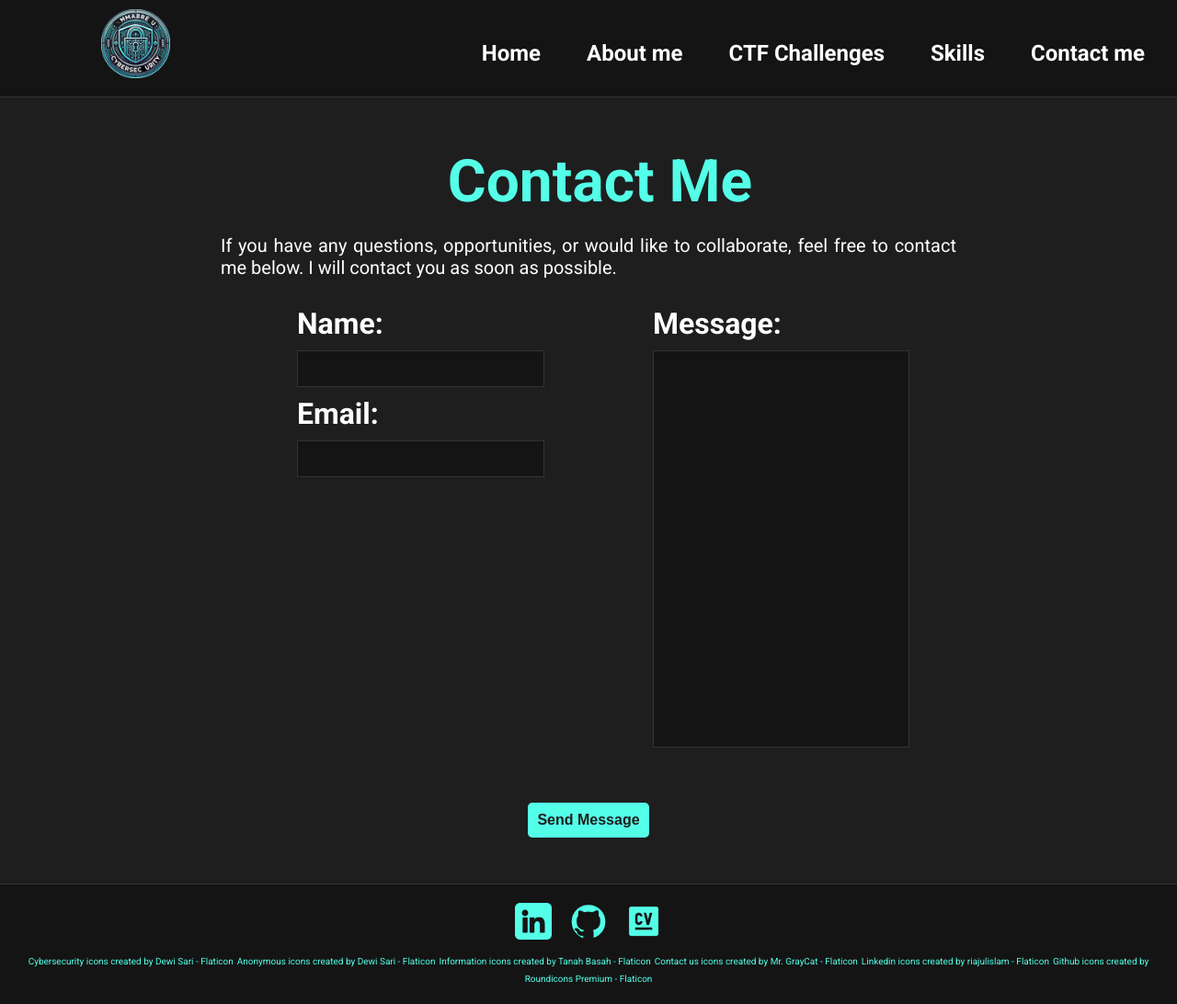
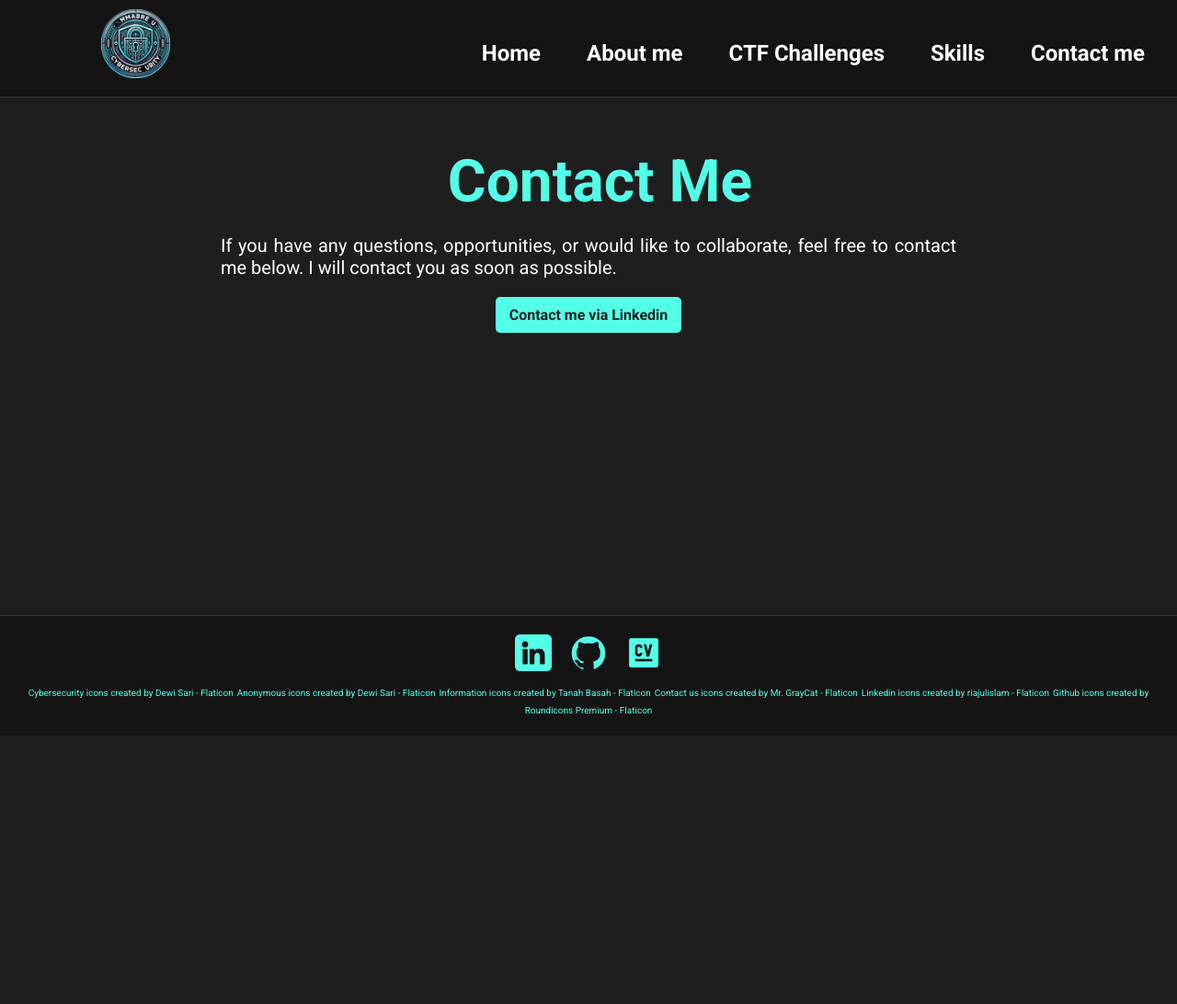
Before and after one commit to mmabreu2710/mmabreu2710.github.io, a plain HTML site: page contact.html in a window 1280 px wide. Shown: the whole page at 92% size. After the commit the page ends 800 px from the top, so only its background shows below. Drawn offline with Linux system fonts and the light colour scheme.

Commit message:
Update contact.html

```diff
--- a/contact.html
+++ b/contact.html
@@ -38,30 +38,7 @@
                     I will contact you as soon as possible.
                 </p>
 
-
-
-
-                <div class="contact-form-container">
-                    <form action="php/contact.php" method="POST" class="contact-form">
-                        <div class="left-fields">
-                            <label for="name">Name:</label>
-                            <input type="text" id="name" name="name" required>
-
-                            <label for="email">Email:</label>
-                            <input type="email" id="email" name="email" required>
-                        </div>
-
-                        <div class="right-field">
-                            <label for="message">Message:</label>
-                            <textarea id="message" name="message" rows="6" required></textarea>
-                        </div>
-
-                        <div class="submit-btn-container">
-                            <button type="submit" class="btn-submit">Send Message</button>
-                        </div>
-                    </form>
-
-                </div>
+                <a href="https://www.linkedin.com/in/martim-abreu-4b8a29225/" class="btn">Contact me via Linkedin</a>
             </div>
         </main>
 
```
